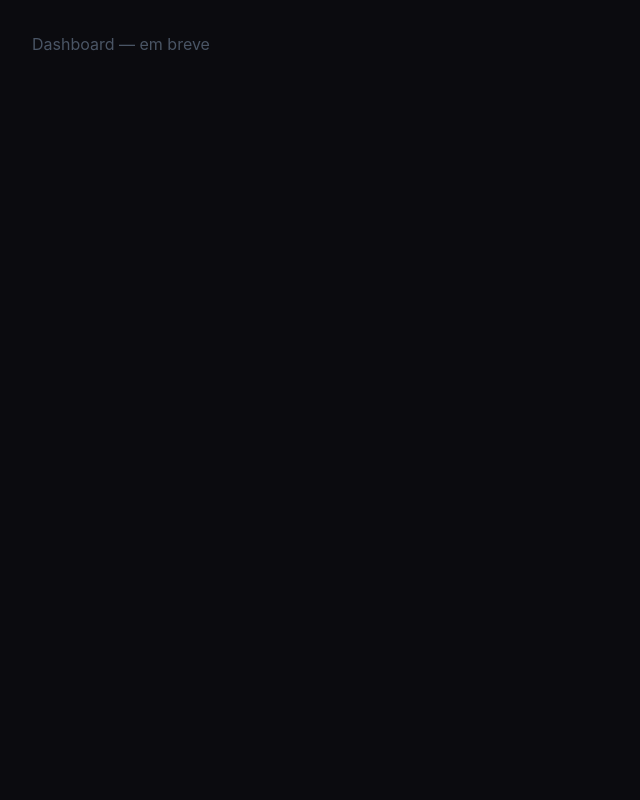
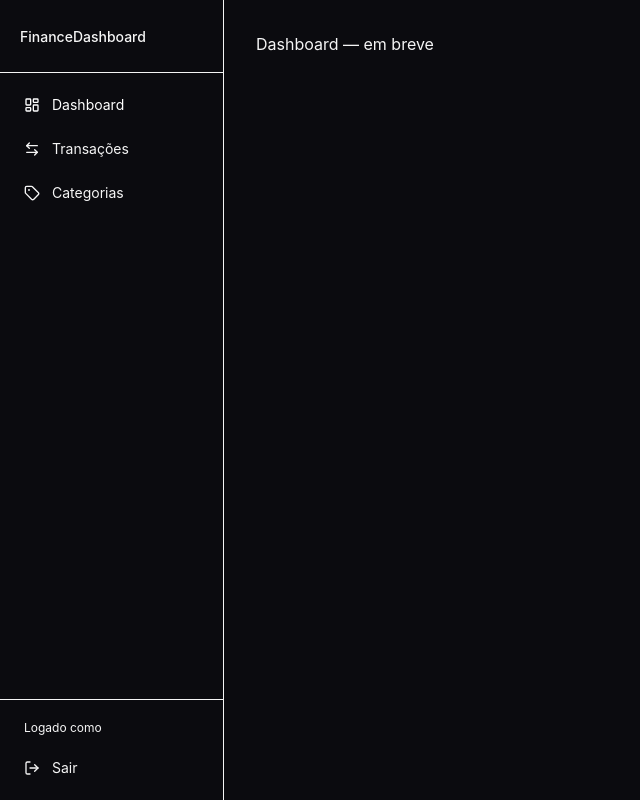
Before and after one commit to bentors/finance-dashboard-frontend, a React (Vite) app: page /dashboard in a window 1280 px wide. Shown: the whole page, without its empty margins (0-640 px from the left). Built offline with nearby package versions, Linux system fonts and the light colour scheme; no server answers; sample sign-in values are in the browser's storage.

Commit message:
feat: app layout and sidebar navigation
- AppLayout with fixed sidebar using React Router Outlet
- NavLink with active state highlighting accent color
- Logout button wired to authStore
- Router updated: protected routes nested under AppLayout

```diff
--- a/src/components/layout/AppLayout.tsx
+++ b/src/components/layout/AppLayout.tsx
@@ -0,0 +1,76 @@
+import { NavLink, Outlet, useNavigate } from 'react-router-dom'
+import { LayoutDashboard, ArrowLeftRight, Tag, LogOut } from 'lucide-react'
+import { useAuthStore } from '../../store/authStore'
+
+const navItems = [
+  { to: '/dashboard',    label: 'Dashboard',   icon: LayoutDashboard },
+  { to: '/transactions', label: 'Transações',  icon: ArrowLeftRight },
+  { to: '/categories',   label: 'Categorias',  icon: Tag },
+]
+
+export default function AppLayout() {
+  const navigate = useNavigate()
+  const { name, logout } = useAuthStore()
+
+  function handleLogout() {
+    logout()
+    navigate('/login')
+  }
+
+  return (
+    <div className="flex min-h-screen bg-bg-primary">
+
+      {/* Sidebar */}
+      <aside className="w-56 flex flex-col bg-bg-card border-r border-border-app">
+
+        {/* Logo */}
+        <div className="px-5 py-6 border-b border-border-app">
+          <span className="text-text-primary font-medium text-sm">Finance</span>
+          <span className="text-accent font-medium text-sm">Dashboard</span>
+        </div>
+
+        {/* Nav */}
+        <nav className="flex flex-col gap-1 p-3 flex-1">
+          {navItems.map(({ to, label, icon: Icon }) => (
+            <NavLink
+              key={to}
+              to={to}
+              className={({ isActive }) =>
+                `flex items-center gap-3 px-3 py-2.5 rounded-lg text-sm transition-colors ${
+                  isActive
+                    ? 'bg-accent text-white'
+                    : 'text-text-secondary hover:text-text-primary hover:bg-bg-secondary'
+                }`
+              }
+            >
+              <Icon size={16} />
+              {label}
+            </NavLink>
+          ))}
+        </nav>
+
+        {/* User + Logout */}
+        <div className="p-3 border-t border-border-app">
+          <div className="px-3 py-2 mb-1">
+            <p className="text-xs text-text-secondary">Logado como</p>
+            <p className="text-sm text-text-primary font-medium truncate">{name}</p>
+          </div>
+          <button
+            onClick={handleLogout}
+            className="flex items-center gap-3 w-full px-3 py-2.5 rounded-lg text-sm text-text-secondary hover:text-expense hover:bg-bg-secondary transition-colors cursor-pointer"
+          >
+            <LogOut size={16} />
+            Sair
+          </button>
+        </div>
+
+      </aside>
+
+      {/* Conteúdo principal */}
+      <main className="flex-1 overflow-y-auto">
+        <Outlet />
+      </main>
+
+    </div>
+  )
+}
--- a/src/router/index.tsx
+++ b/src/router/index.tsx
@@ -1,5 +1,6 @@
 import { BrowserRouter, Routes, Route, Navigate } from 'react-router-dom'
 import { useAuthStore } from '../store/authStore'
+import AppLayout from '../components/layout/AppLayout'
 import LoginPage from '../pages/LoginPage'
 import RegisterPage from '../pages/RegisterPage'
 
@@ -27,23 +28,22 @@ export default function Router() {
           <PublicRoute><RegisterPage /></PublicRoute>
         } />
 
-        <Route path="/dashboard" element={
+        {/* Rotas protegidas — todas dentro do AppLayout */}
+        <Route element={
           <PrivateRoute>
-            <div className="p-8 text-gray-600">Dashboard — em breve</div>
+            <AppLayout />
           </PrivateRoute>
-        } />
-
-        <Route path="/transactions" element={
-          <PrivateRoute>
-            <div className="p-8 text-gray-600">Transações — em breve</div>
-          </PrivateRoute>
-        } />
-
-        <Route path="/categories" element={
-          <PrivateRoute>
-            <div className="p-8 text-gray-600">Categorias — em breve</div>
-          </PrivateRoute>
-        } />
+        }>
+          <Route path="/dashboard" element={
+            <div className="p-8 text-text-secondary">Dashboard — em breve</div>
+          } />
+          <Route path="/transactions" element={
+            <div className="p-8 text-text-secondary">Transações — em breve</div>
+          } />
+          <Route path="/categories" element={
+            <div className="p-8 text-text-secondary">Categorias — em breve</div>
+          } />
+        </Route>
 
         <Route path="*" element={<Navigate to="/dashboard" replace />} />
       </Routes>
```
